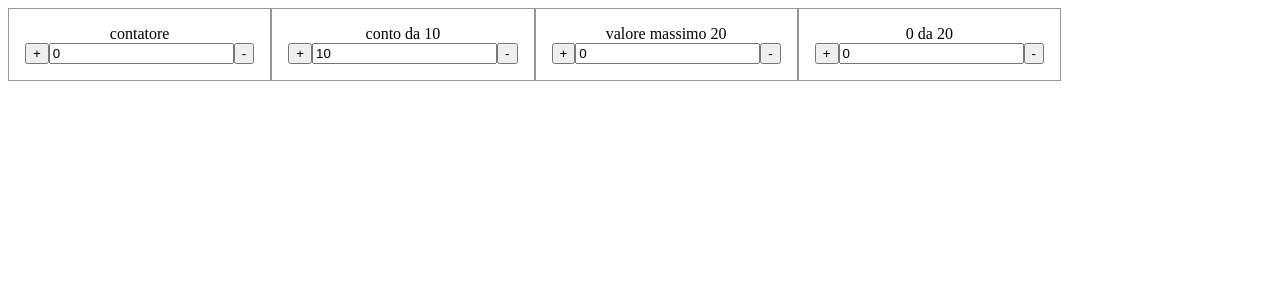
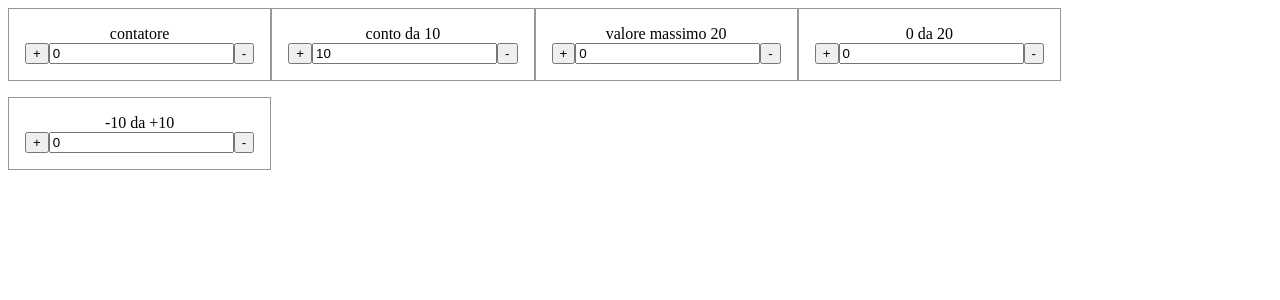
Before and after one commit to corsidrive/angular-contatore-semplice, an Angular app: page / in a window 1280 px wide. Shown: the top 300 px of the page. Built offline with nearby package versions, Linux system fonts and the light colour scheme.

Commit message:
2 files modified

```diff
--- a/src/app/app.component.html
+++ b/src/app/app.component.html
@@ -2,3 +2,4 @@
 <counter [count]="10" label="conto da 10"></counter>
 <counter [max]="20" label="valore massimo 20"></counter>
 <counter [min]="0" [max]="20" label="0 da 20"></counter>
+<counter [min]="-10" [max]="10" label="-10 da +10"></counter>
--- a/src/app/counter/counter.component.css
+++ b/src/app/counter/counter.component.css
@@ -2,6 +2,7 @@
   border: 1px solid rgb(151, 151, 151);
   padding: 1rem;
   display: inline-block;
+  margin-bottom: 1rem;
 }
 
 .counter label {
```
